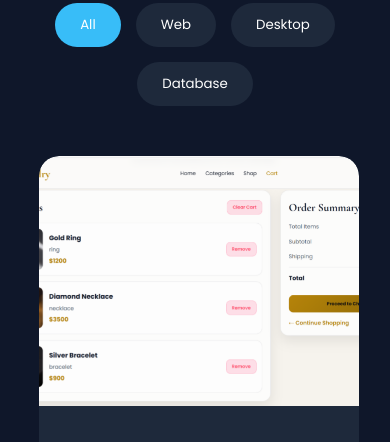
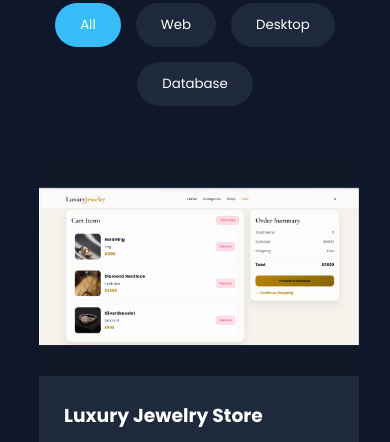
Before and after one commit to ahsansaeed-7/Ahsan-Portfolio, a website: page index.html in a window 390 px wide. Shown: the part 4956-5398 px from the top of the page. Drawn offline with nearby package versions, Linux system fonts and the light colour scheme.

Commit message:
Update portfolio

```diff
--- a/style.css
+++ b/style.css
@@ -1679,9 +1679,13 @@ grid-template-columns:1fr;
 .project-image-slider {
   position: relative;
   width: 100%;
-  height: 270px; /* adjust to your project card image height */
+  height: 270px;
   overflow: hidden;
   border-radius: 20px 20px 0 0;
+  display: flex;
+  align-items: center;
+  justify-content: center;
+  background: #111827; /* optional background behind image */
 }
 
 .project-image-slider .project-slide {
@@ -1689,17 +1693,17 @@ grid-template-columns:1fr;
   inset: 0;
   width: 100%;
   height: 100%;
-  object-fit: cover;
-
+  object-fit: contain;   /* changed from cover */
   opacity: 0;
-  transition: opacity 0.9s ease-in-out, transform 0.9s ease-in-out;
-  transform: scale(1.03);
+  transition: opacity 0.9s ease-in-out;
+  transform: none;       /* remove zoom */
 }
 
 .project-image-slider .project-slide.active {
   opacity: 1;
-  transform: scale(1);
-}
+  transform: none;
+}
+
 /* Make images responsive everywhere */
 img {
   max-width: 100%;
@@ -1709,6 +1713,15 @@ img {
 
 /* Mobile fix */
 @media (max-width: 768px) {
+  .project-image-slider {
+    height: 220px; /* smaller height for mobile */
+  }
+
+  .project-image-slider .project-slide {
+    object-fit: contain !important;
+    transform: none !important;
+  }
+
   .home-img img,
   .about-img img,
   .project-card img,
@@ -1716,7 +1729,7 @@ img {
   .hero img {
     width: 100%;
     height: auto;
-    object-fit: contain;   /* prevents zoom/cropping */
+    object-fit: contain;
   }
 }
 .project-card img{
```
